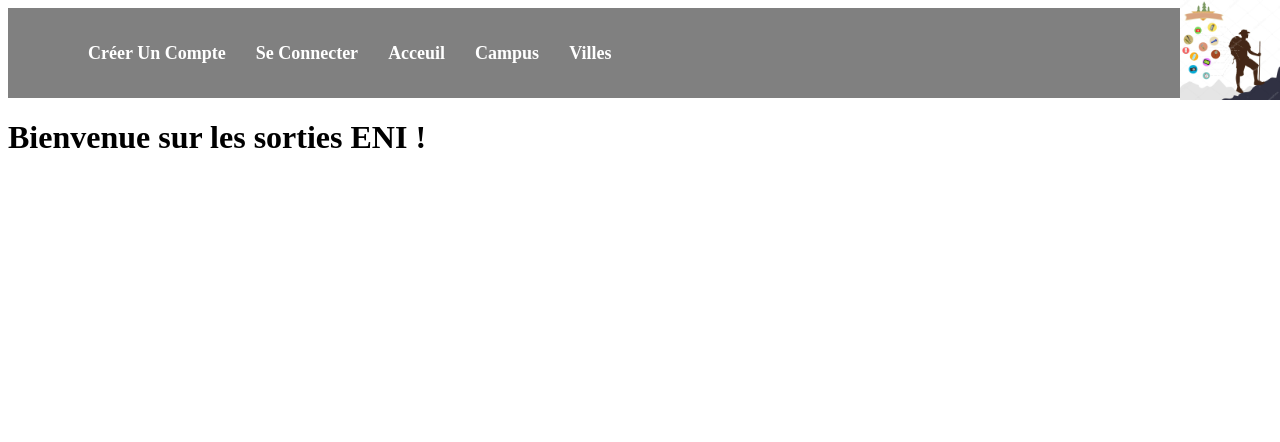
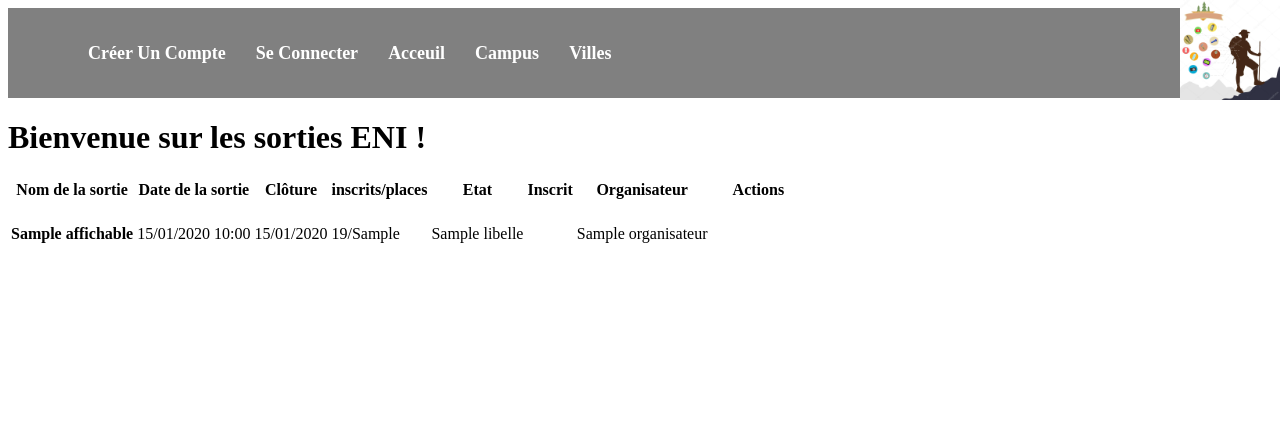
Before and after one commit to Jbb29950/SortieENI, a Symfony app: template templates/home/home.html.twig in a window 1280 px wide. Shown: the top 442 px of the page. Run offline with Twig, Linux system fonts and the light colour scheme; the template is opened without the code that fills it: most values are stand-ins (such as "Sample title", 1, 10 or a date in 2020); some libraries are stand-ins or nearby versions.

Commit message:
Tableau page d'acceuil

```diff
--- a/src/Controller/HomeController.php
+++ b/src/Controller/HomeController.php
@@ -2,17 +2,21 @@
 
 namespace App\Controller;
 
+use App\Repository\SortieRepository;
 use Symfony\Bundle\FrameworkBundle\Controller\AbstractController;
 use Symfony\Component\HttpFoundation\Response;
 use Symfony\Component\Routing\Annotation\Route;
 
 class HomeController extends AbstractController
 {
+    public function __construct(private SortieRepository $sortieRepository){}
     #[Route('/', name: 'app_home')]
     public function index(): Response
     {
+        $affichable = $this->sortieRepository->trouverAffichable();
         return $this->render('home/home.html.twig', [
             'controller_name' => 'HomeController',
+            'affichables'=>$affichable
         ]);
     }
 
--- a/templates/header.html.twig
+++ b/templates/header.html.twig
@@ -1,4 +1,4 @@
-<img class="logo" src="{{ asset('img/logo.jpg') }}" alt="Logo du site">
+<img style="width: 100px" height="150px" class="logo" src="{{ asset('img/logo.jpg') }}" alt="Logo du site">
 <ul class="nav">
     <li class="nav-link"><a href="{{ path('app_lieu_modifier_Ville') }}" title="Villes">Villes</a></li>
     <li class="nav-link"><a href="{{ path('app_campus') }}" title="Campus">Campus</a></li>
--- a/templates/home/home.html.twig
+++ b/templates/home/home.html.twig
@@ -11,6 +11,44 @@
         {% else %}
             <h1>Bienvenue sur les sorties ENI !</h1>
     {% endif %}
+    </div>
+    <body>
+    <section class="affichable">
+        <table>
+            <thead>
+                <tr>
+                <th scope="col">Nom de la sortie</th>
+                <th scope="col">Date de la sortie</th>
+                <th scope="col">Clôture</th>
+                <th scope="col">inscrits/places</th>
+                <th scope="col">Etat</th>
+                <th scope="col">Inscrit</th>
+                <th scope="col">Organisateur</th>
+                <th scope="col">Actions</th>
+                </tr>
+            </thead>
+            <tbody>
+            {% for sortie in affichables %}
+                <tr>
+                    <th scope="row">{{ sortie.nom }}</th>
+                    <td>{{ sortie.dateHeureDebut|date('d/m/Y H:i') }}</td>
+                    <td>{{ sortie.dateLimiteInscription|date('d/m/Y') }}</td>
+                    <td>{{sortie.participants|length }}/{{ sortie.nbInscriptionsMax }}</td>
+                    <td>{{ sortie.etat.libelle }}</td>
+                    <td>{% if sortie.getParticipants().contains(app.user) %}X{% endif %}</td>
+                    <td>{{ sortie.organisateur.nom }}</td>
+                    <td>
+                        <a href="{{ path('afficher_Sortie',{'id':sortie.id}) }}">Afficher</a>
+                        {% if sortie.getParticipants().contains(app.user) %}<a href="{{ path('sortie_desister',{'id':sortie.id}) }}">Se désister</a>{% endif %}
+                        {% if sortie.getOrganisateur == app.user%}<a href="{{ path('modifier_Sortie',{'id':sortie.id}) }}">Modifier</a>{% endif %}
+                        {% if not sortie.getParticipants().contains(app.user) %}<a href="{{ path('inscription_sortie', {'id':sortie.id}) }}">S'inscrire</a>{% endif %}
+                    </td>
+                </tr>
+            {% endfor %}
+            </tbody>
+        </table>
 
-</div>
+    </section>
+    </body>
+
 {% endblock %}
```
Also changed, not shown: src/Repository/SortieRepository.php (+8 -0 lines). Lines whose indentation alone changed are shown as unchanged.
